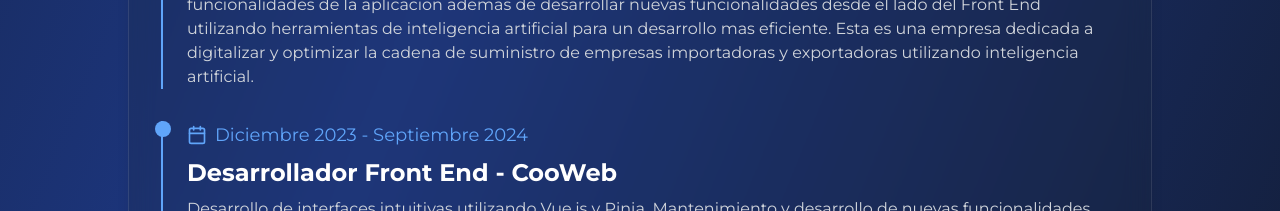
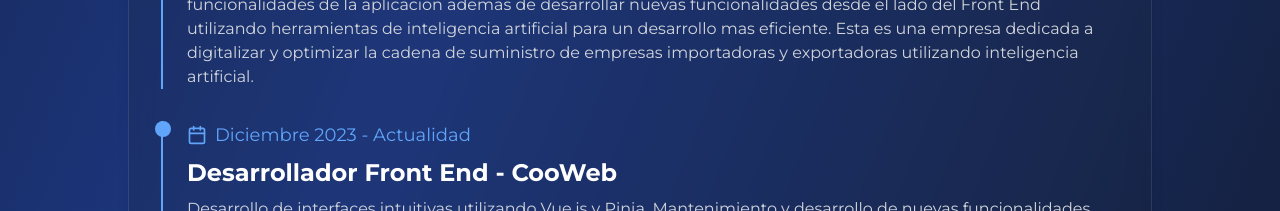
Before and after one commit to nachof948/CV, a React (Vite) app: page / in a window 1280 px wide. Shown: the part 2080-2291 px from the top of the page. Built offline with nearby package versions, Linux system fonts and the light colour scheme.

Commit message:
change the text of cooweb

```diff
--- a/src/App.tsx
+++ b/src/App.tsx
@@ -47,7 +47,7 @@ function App() {
         },
         cooweb: {
           title: 'Desarrollador Front End - CooWeb',
-          date: 'Diciembre 2023 - Septiembre 2024',
+          date: 'Diciembre 2023 - Actualidad',
           description: 'Desarrollo de interfaces intuitivas utilizando Vue.js y Pinia. Mantenimiento y desarrollo de nuevas funcionalidades para productos digitales y transformaciones digitales empresariales.Como desarrollador front-end en CooWeb, trabaje en el desarrollo web utilizando Vue.js y Pinia para creación de interfaces intuitivas ademas del mantenimiento y el desarrollo de nuevas funcionalidades. CooWeb es una empresa que se encarga de crear productos digitales y realizar transformaciones digitales para empresas nuevas y establecidas en su nicho de mercado.'
         }
       },
@@ -115,7 +115,7 @@ function App() {
         },
         cooweb: {
           title: 'Front End Developer - CooWeb',
-          date: 'December 2023 - September 2024',
+          date: 'December 2023 - Present',
           description: 'Development of intuitive interfaces using Vue.js and Pinia. Maintenance and development of new functionalities for digital products and business digital transformations. As a front-end developer at CooWeb, I worked on web development using Vue.js and Pinia to create intuitive interfaces in addition to the maintenance and development of new functionalities. CooWeb is a company that is responsible for creating digital products and carrying out digital transformations for new and established companies in their market niche.'
         }
       },
```
